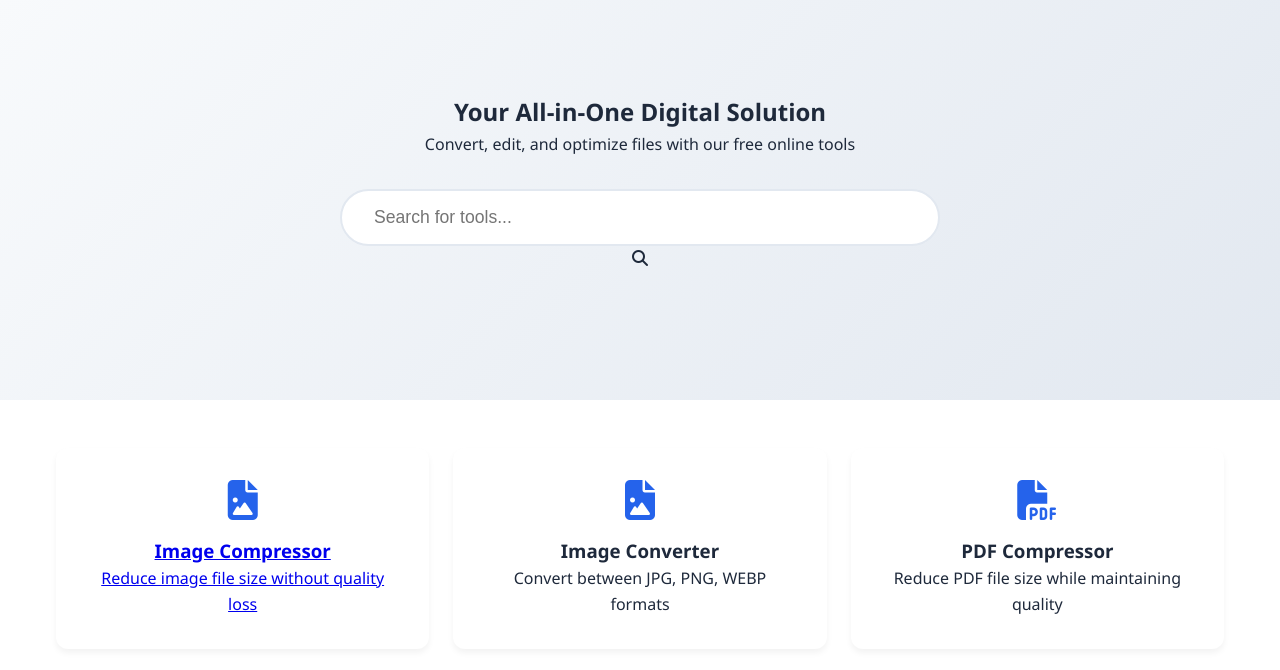
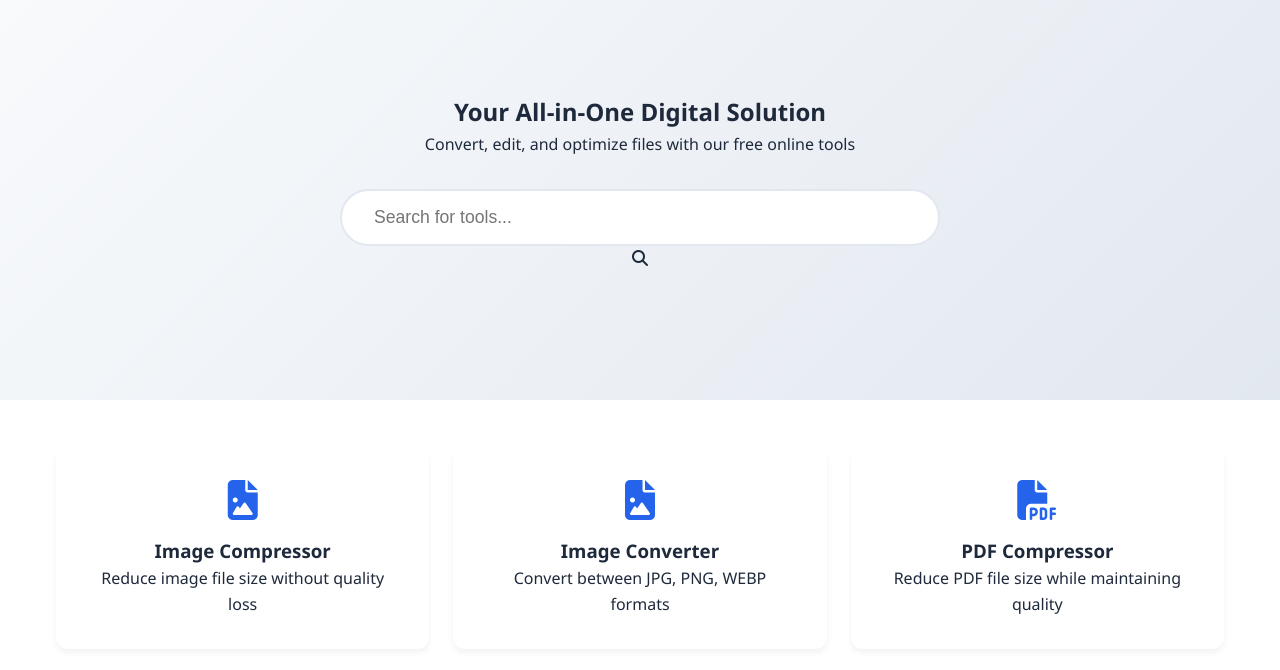
Before and after one commit to Expertkidsacademy/Online-Tools, a plain HTML site: page index.html in a window 1280 px wide. Shown: the part 73-743 px from the top of the page. Drawn offline with Linux system fonts and the light colour scheme.

Commit message:
Update index.html

```diff
--- a/index.html
+++ b/index.html
@@ -158,11 +158,9 @@
     <section class="tool-grid">
         <!-- Image Tools -->
         <div class="tool-card">
-       <a href="/online-tools/image-compress.html" class="tool-link" aria-label="Image Compressor Tool">
-        <i class="fas fa-file-image tool-icon"></i>
-           <h3>Image Compressor</h3>
-           <p>Reduce image file size without quality loss</p>
-        </a>
+            <i class="fas fa-file-image tool-icon"></i>
+            <h3>Image Compressor</h3>
+            <p>Reduce image file size without quality loss</p>
         </div>
 
         <div class="tool-card">
```
